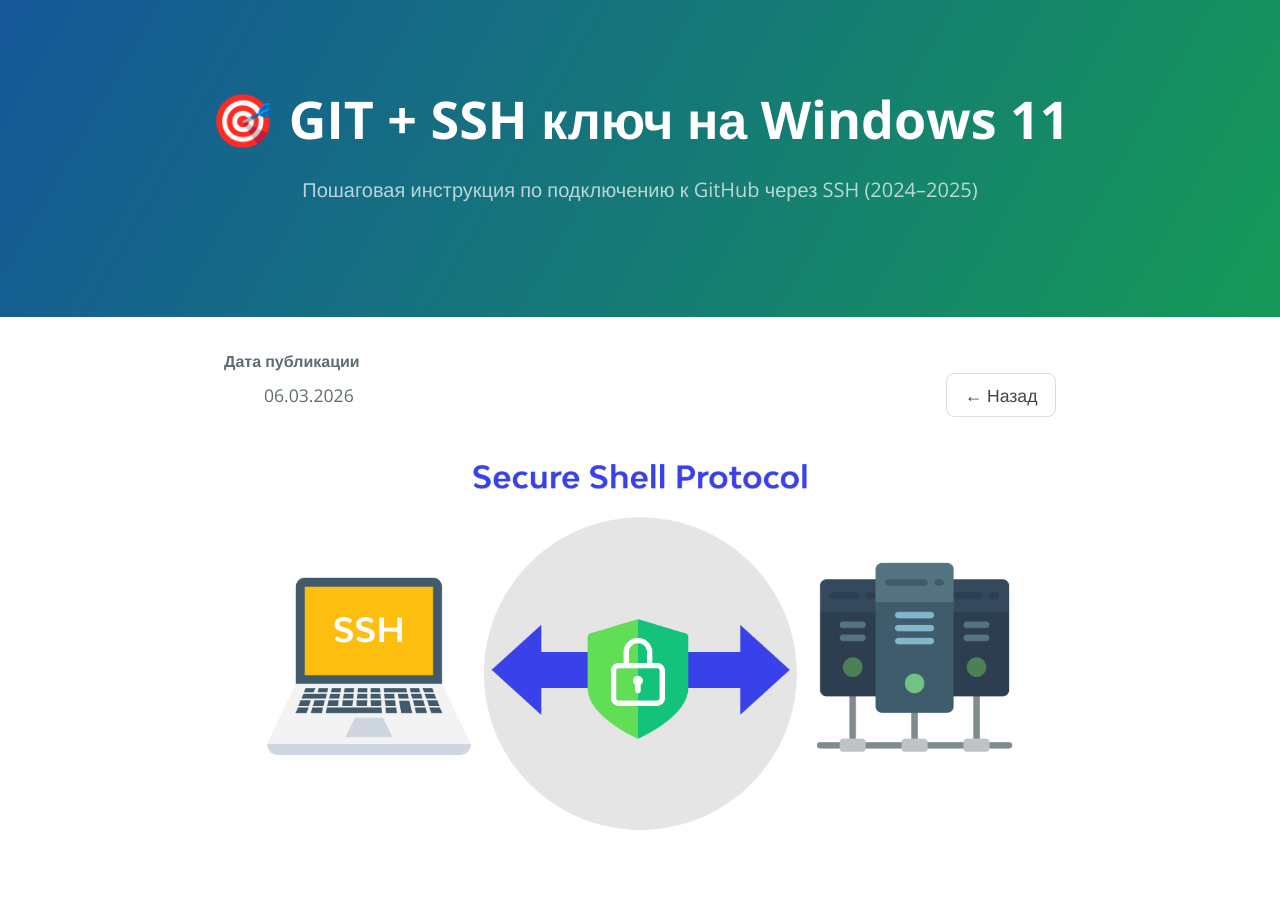
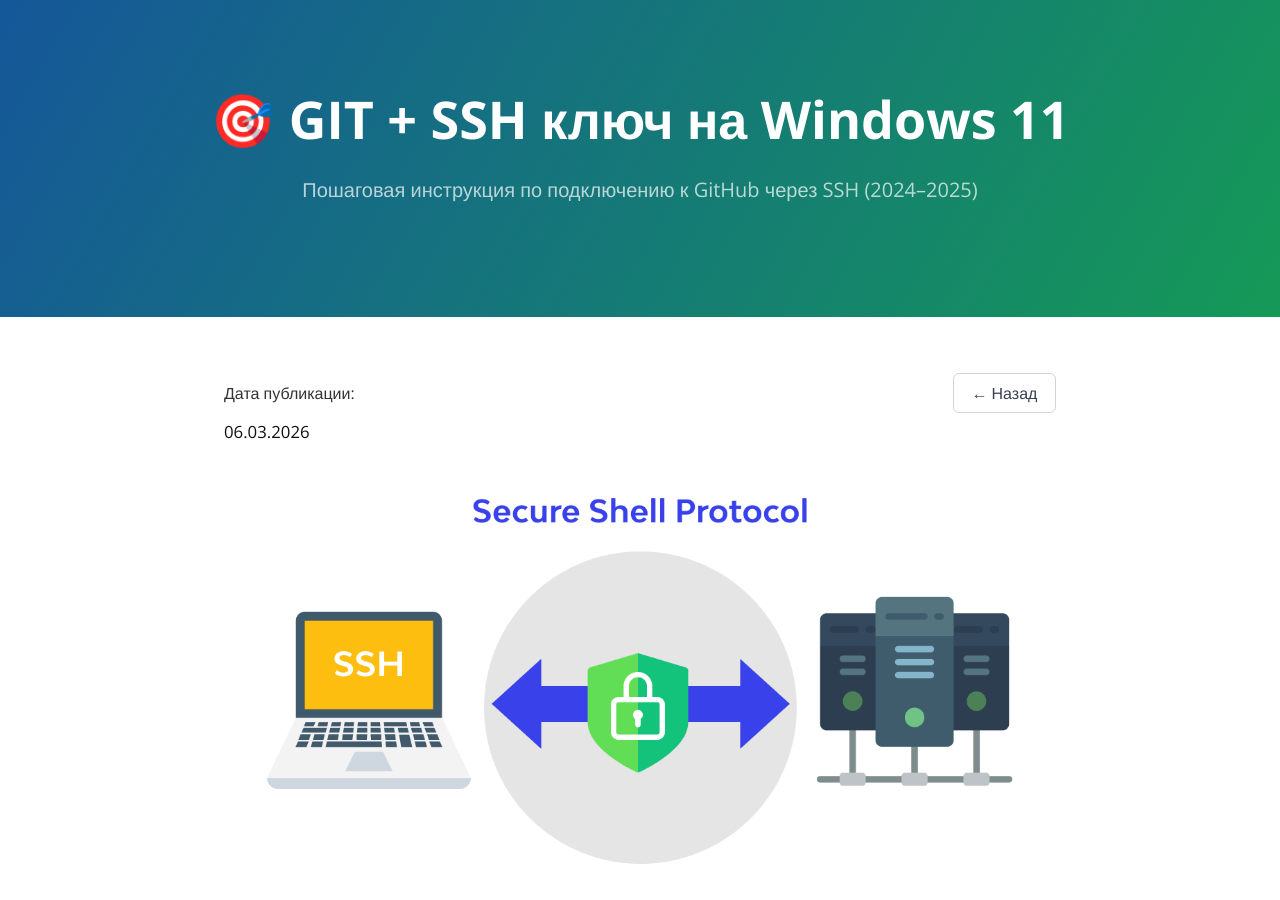
Before and after one commit to MyWhiteShadow/MyWhiteShadow.github.io, a Jekyll site: the page built from GithubSSHIntegration.md, in a window 1280 px wide and 900 px high. Built offline with Jekyll 4.4.1, drawn with Linux system fonts in a browser that asks for light colours; part of the change alters nothing that is shown.

Commit message:
Выравнивание элементов

```diff
--- a/GithubSSHIntegration.md
+++ b/GithubSSHIntegration.md
@@ -3,22 +3,38 @@ layout: default
 title: 🎯 GIT + SSH ключ на Windows 11
 description: Пошаговая инструкция по подключению к GitHub через SSH (2024–2025)
 ---
-<dl>
-  <dt>Дата публикации</dt>
-  <dd style="display: flex; justify-content: space-between; align-items: center; gap: 1.5rem;">
-    <span>06.03.2026</span>
+<dl style="margin: 1.5rem 0;">
+  <dt style="
+    display: flex;
+    justify-content: space-between;
+    align-items: center;
+    gap: 1.5rem;
+    font-weight: 500;
+    color: #333;
+  ">
+    <span>Дата публикации:</span>
 
     <a href="./" style="
-      color: #444;
+      color: #374151;
       text-decoration: none;
-      font-size: 1.1rem;
+      font-size: 1rem;
       padding: 0.5rem 1.1rem;
-      border: 1px solid #ddd;
-      border-radius: 8px;
-      background: white;
+      border: 1px solid #d1d5db;
+      border-radius: 6px;
+      background: #ffffff;
       transition: all 0.18s ease;
       white-space: nowrap;
+      line-height: 1.4;
+      flex-shrink: 0;
     ">← Назад</a>
+  </dt>
+
+  <dd style="
+    margin: 0.4rem 0 0 0;
+    font-size: 1.05rem;
+    color: #111;
+  ">
+    <time datetime="2026-03-06">06.03.2026</time>
   </dd>
 </dl>
 
```
